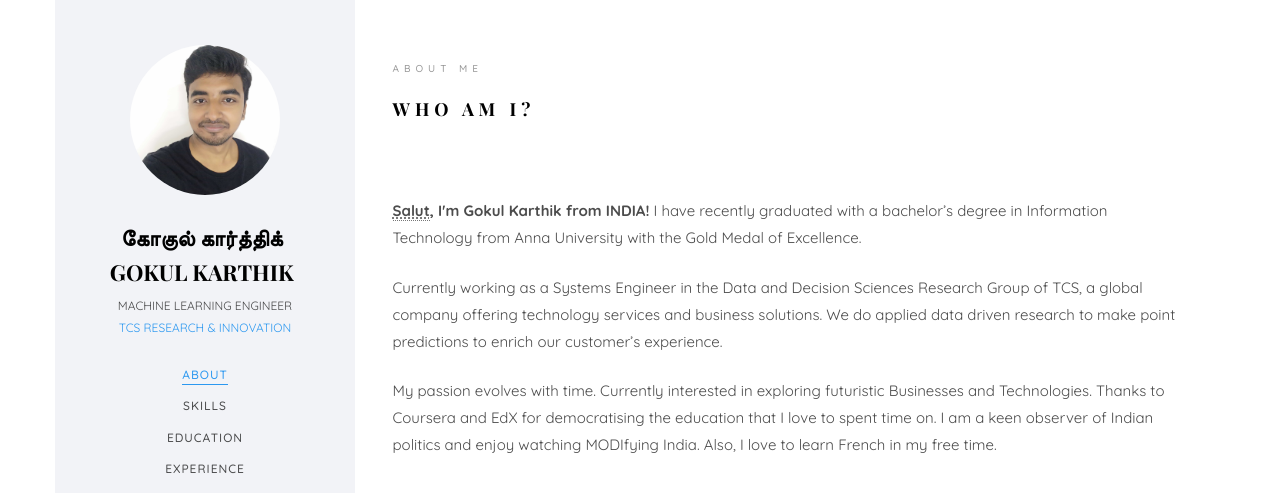
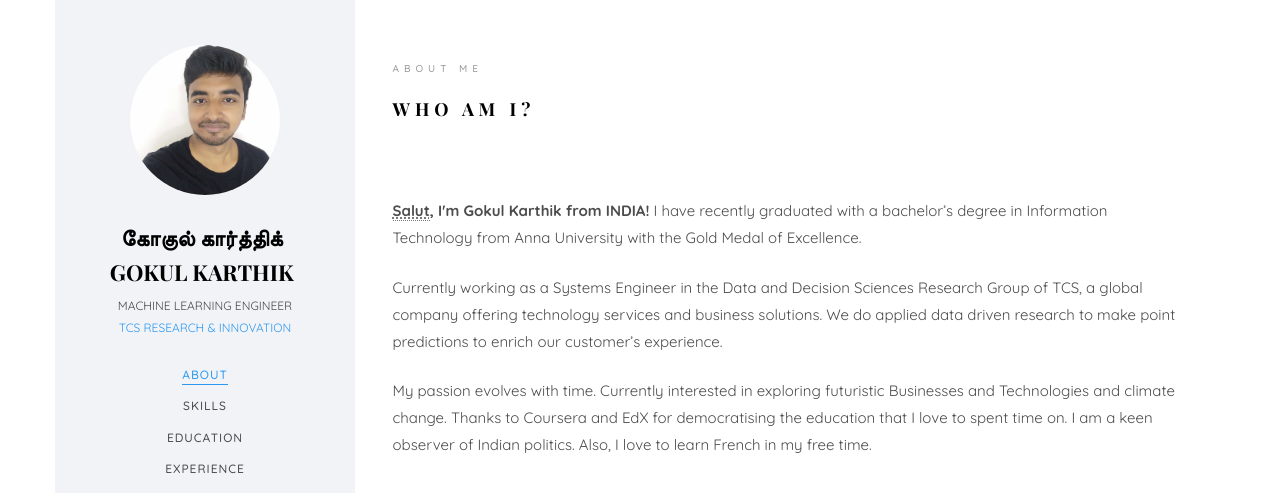
Before and after one commit to gokulkarthik/gokulkarthik.github.io, a plain HTML site: page index.html in a window 1280 px wide. Shown: the top 493 px of the page. Drawn offline with nearby package versions, Linux system fonts and the light colour scheme; files whose address does not match are found by name; a web font is replaced by a local one.

Commit message:
Update index.html

```diff
--- a/index.html
+++ b/index.html
@@ -155,7 +155,7 @@ Copyright &copy;<script>document.write(new Date().getFullYear());</script> All r
 										<h2 class="colorlib-heading">Who Am I?</h2>
 										<p><strong><abbr title="'Hi' in French">Salut</abbr>, I'm Gokul Karthik from INDIA!</strong> I have recently graduated with a bachelor’s degree in Information Technology from Anna University with the Gold Medal of Excellence.</p>
 										<p>Currently working as a Systems Engineer in the Data and Decision Sciences Research Group of TCS, a global company offering technology services and business solutions. We do applied data driven research to make point predictions to enrich our customer’s experience.</p>
-										<p>My passion evolves with time. Currently interested in exploring futuristic Businesses and Technologies. Thanks to Coursera and EdX for democratising the education that I love to spent time on. I am a keen observer of Indian politics and enjoy watching MODIfying India. Also, I love to learn French in my free time.</p>
+										<p>My passion evolves with time. Currently interested in exploring futuristic Businesses and Technologies and climate change. Thanks to Coursera and EdX for democratising the education that I love to spent time on. I am a keen observer of Indian politics. Also, I love to learn French in my free time.</p>
 									</div>
 								</div>
 							</div>
```
